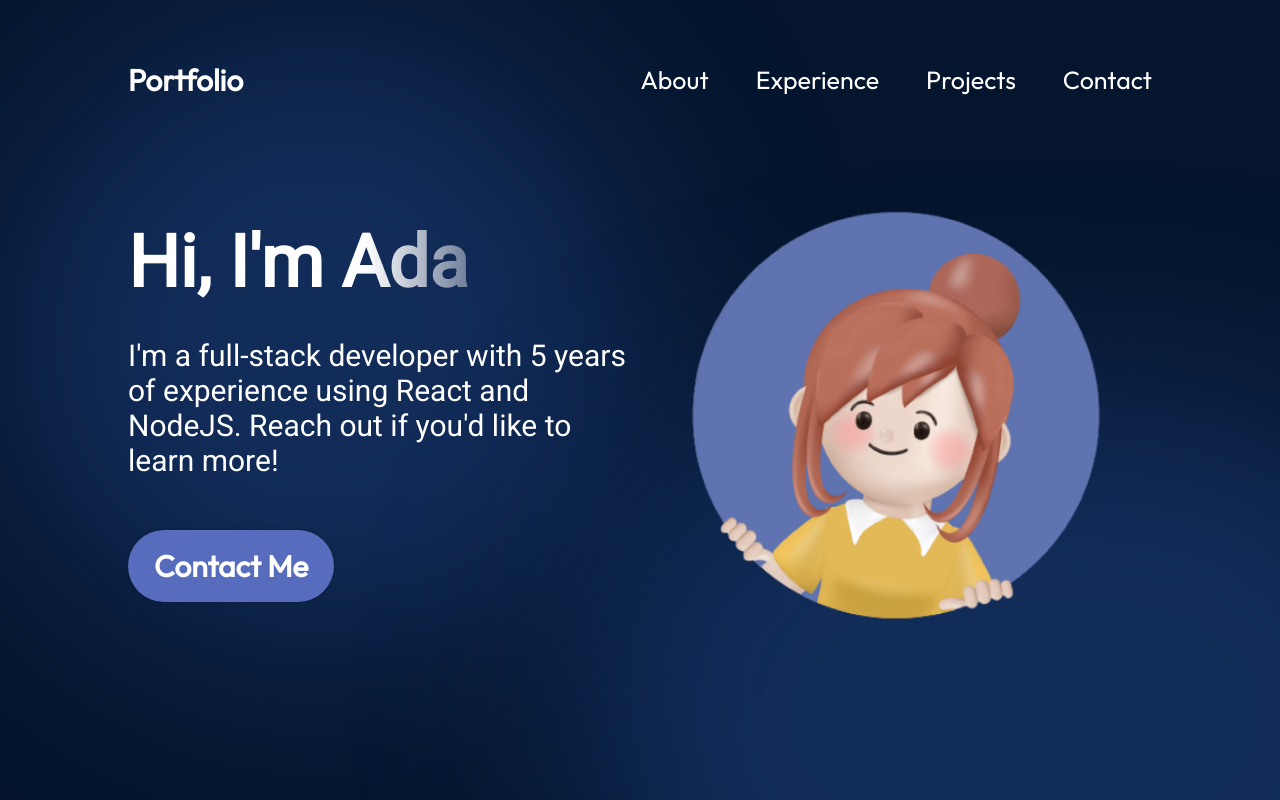
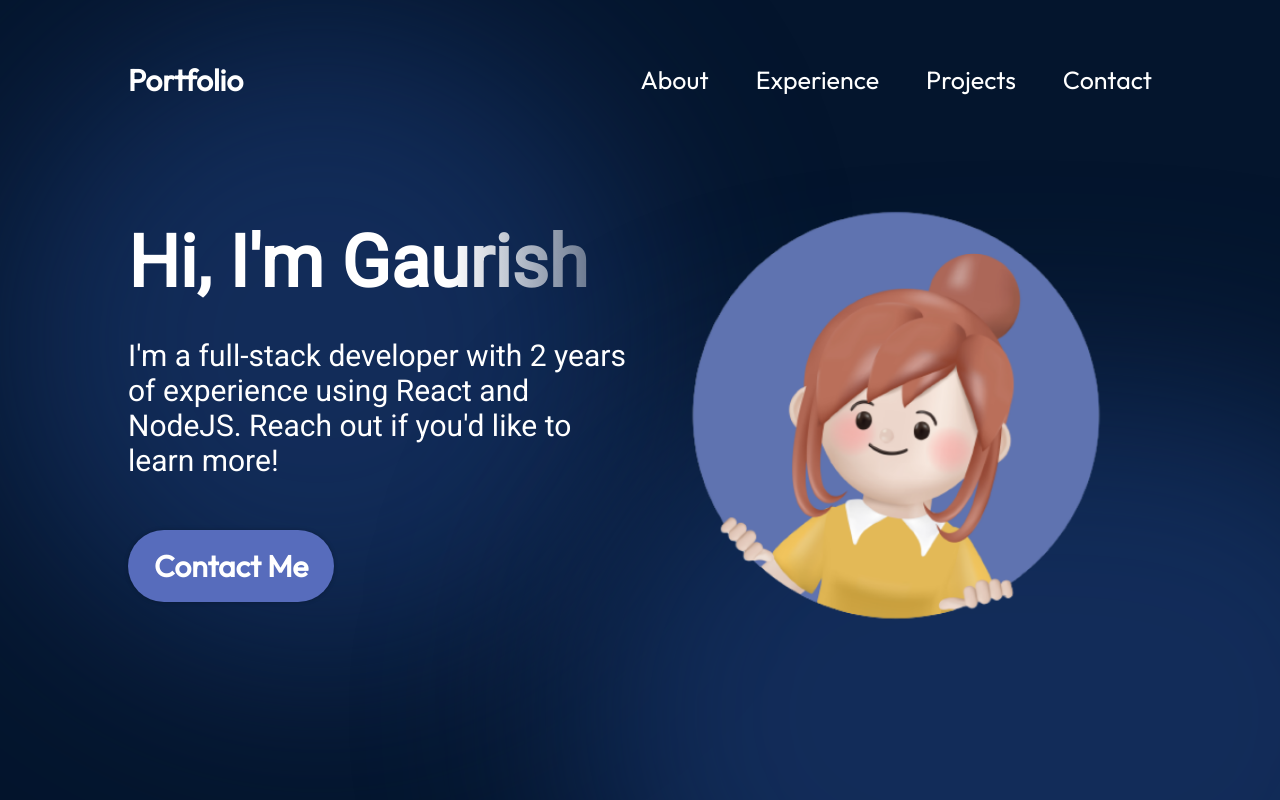
Before and after one commit to Terminator-006/react-portfolio-main, a React (Vite) app: page / in a window 1280 px wide. Shown: the top 800 px of the page. Built offline with nearby package versions, Linux system fonts and the light colour scheme.

Commit message:
personal changes

```diff
--- a/src/components/Contact/Contact.jsx
+++ b/src/components/Contact/Contact.jsx
@@ -13,18 +13,18 @@ export const Contact = () => {
       <ul className={styles.links}>
         <li className={styles.link}>
           <img src={getImageUrl("contact/emailIcon.png")} alt="Email icon" />
-          <a href="mailto:myemail@email.com">myemail@email.com</a>
+          <a href="siwangaurish003@gmail.com">siwangaurish003@gmail.com</a>
         </li>
         <li className={styles.link}>
           <img
             src={getImageUrl("contact/linkedinIcon.png")}
             alt="LinkedIn icon"
           />
-          <a href="https://www.linkedin.com/myname">linkedin.com/myname</a>
+          <a href="https://www.linkedin.com/in/gaurish-siwan/">linkedin.com/gaurish-siwan</a>
         </li>
         <li className={styles.link}>
           <img src={getImageUrl("contact/githubIcon.png")} alt="Github icon" />
-          <a href="https://www.github.com/myname">github.com/myname</a>
+          <a href="https://github.com/Terminator-006">github.com/Terminator-006</a>
         </li>
       </ul>
     </footer>
--- a/src/components/Hero/Hero.jsx
+++ b/src/components/Hero/Hero.jsx
@@ -7,12 +7,12 @@ export const Hero = () => {
   return (
     <section className={styles.container}>
       <div className={styles.content}>
-        <h1 className={styles.title}>Hi, I'm Ada</h1>
+        <h1 className={styles.title}>Hi, I'm Gaurish</h1>
         <p className={styles.description}>
-          I'm a full-stack developer with 5 years of experience using React and
+          I'm a full-stack developer with 2 years of experience using React and
           NodeJS. Reach out if you'd like to learn more!
         </p>
-        <a href="mailto:myemail@email.com" className={styles.contactBtn}>
+        <a href="siwangaurish003@gmail.com" className={styles.contactBtn}>
           Contact Me
         </a>
       </div>
```
